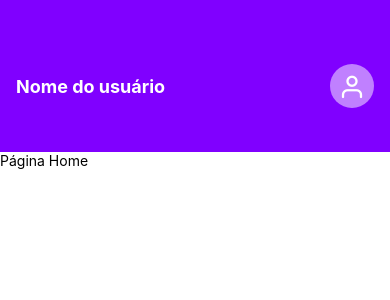
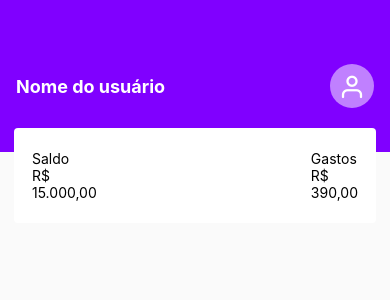
Before and after one commit to otaviozerotwo/app_financas_react_native, a React Native app: screen / in a window 390 px wide. Shown: the top 300 px of the page. Built offline with nearby package versions, Linux system fonts and the light colour scheme.

Commit message:
implementação componente Balance

```diff
--- /dev/null
+++ b/src/components/Header/Balance/index.js
@@ -0,0 +1,39 @@
+import React from "react";
+import { View, Text, StyleSheet } from 'react-native';
+
+export default function Balance(){
+    return(
+        <View style={styles.container}>
+            <View style={styles.item}>
+                <Text style={styles.itemTitle}>Saldo</Text>
+                <View>
+                    <Text style={styles.currencySymbol}>R$</Text>
+                    <Text style={styles.balance}>15.000,00</Text>
+                </View>
+            </View>
+            <View style={styles.item}>
+                <Text style={styles.itemTitle}>Gastos</Text>
+                <View>
+                    <Text style={styles.currencySymbol}>R$</Text>
+                    <Text style={styles.balance}>390,00</Text>
+                </View>
+            </View>
+        </View>
+    );
+}
+
+const styles = StyleSheet.create({
+    container: {
+        backgroundColor: '#FFF',
+        flexDirection: 'row',
+        justifyContent: 'space-between',
+        paddingStart: 18,
+        paddingEnd: 18,
+        marginTop: -24,
+        marginStart: 14,
+        marginEnd: 14,
+        borderRadius: 4,
+        paddingTop: 22,
+        paddingBottom: 22
+    }
+})
--- a/src/pages/Home/index.js
+++ b/src/pages/Home/index.js
@@ -1,11 +1,13 @@
 import { StyleSheet, Text, View } from 'react-native';
 import Header from '../../components/Header';
+import Balance from '../../components/Header/Balance';
 
 export default function Home() {
   return (
     <View style={styles.container}>
         <Header name="Nome do usuário" />
-        <Text>Página Home</Text>
+
+        <Balance/>
     </View>
   );
 }
@@ -13,6 +15,6 @@
 const styles = StyleSheet.create({
   container: {
     flex: 1,
-    backgroundColor: '#fff',
+    backgroundColor: '#fafafa',
   },
 });
```
